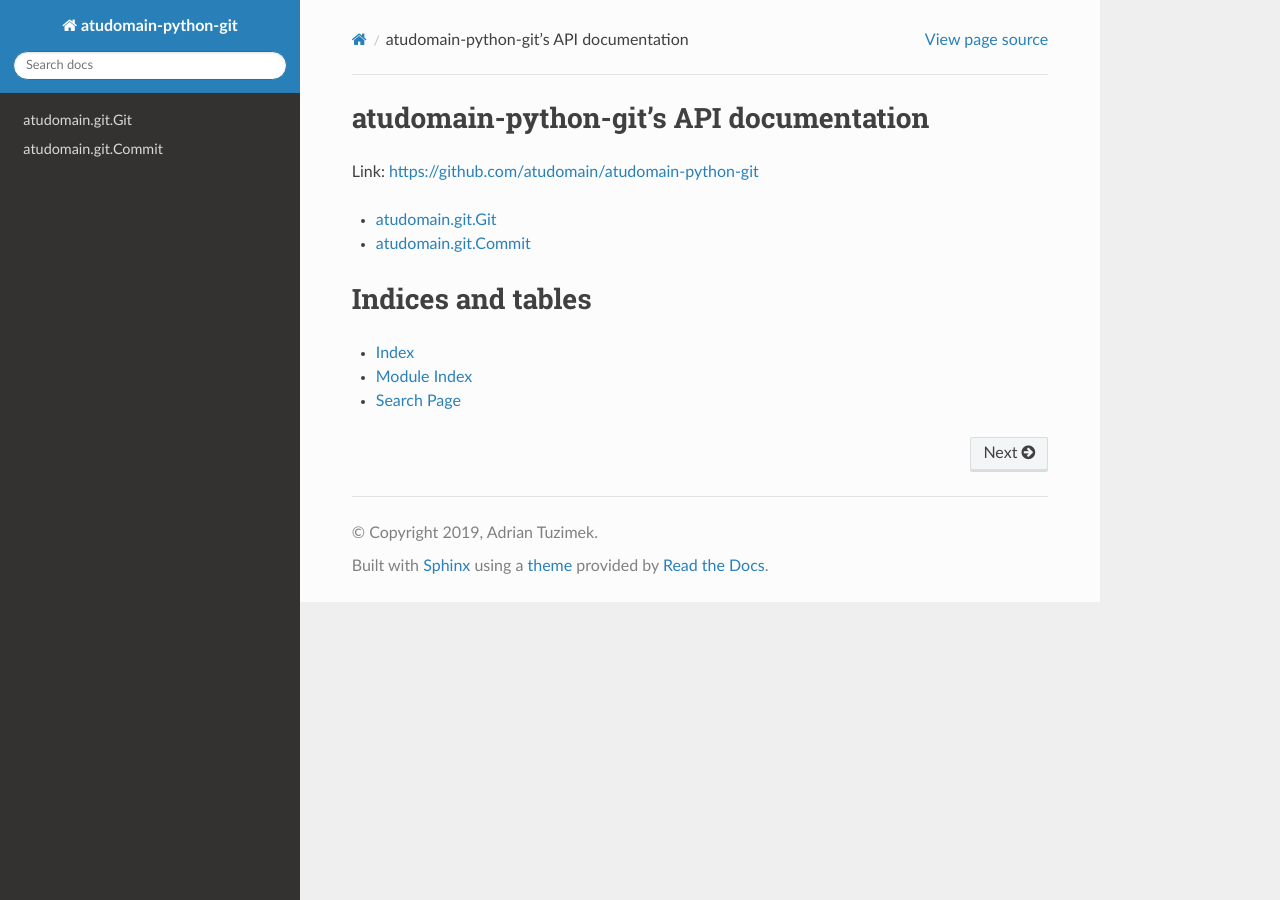
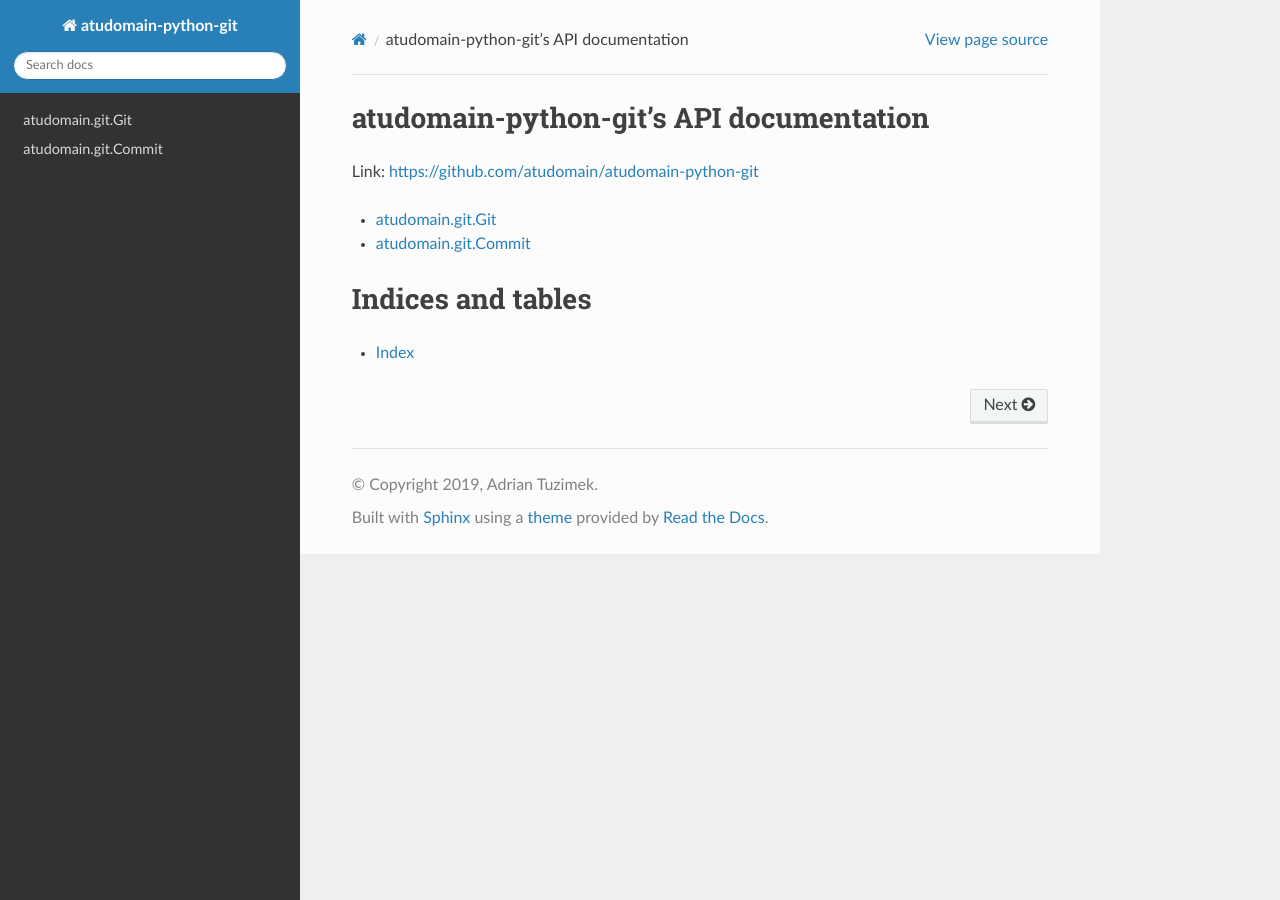
Before and after one commit to atudomain/atudomain-git, a Sphinx documentation site: the page built from docs/index.rst, in a window 1280 px wide. Built offline with Sphinx 7.4.7 and the Read the Docs theme 2.0.0, drawn with Linux system fonts in a browser that asks for light colours.

Commit message:
Removed unnecessary tables from index.rst

```diff
--- a/docs/index.rst
+++ b/docs/index.rst
@@ -16,5 +16,3 @@ Indices and tables
 ==================
 
 * :ref:`genindex`
-* :ref:`modindex`
-* :ref:`search`
```
Also changed, not shown: other parts of docs/index.rst (+1 -1 lines).
